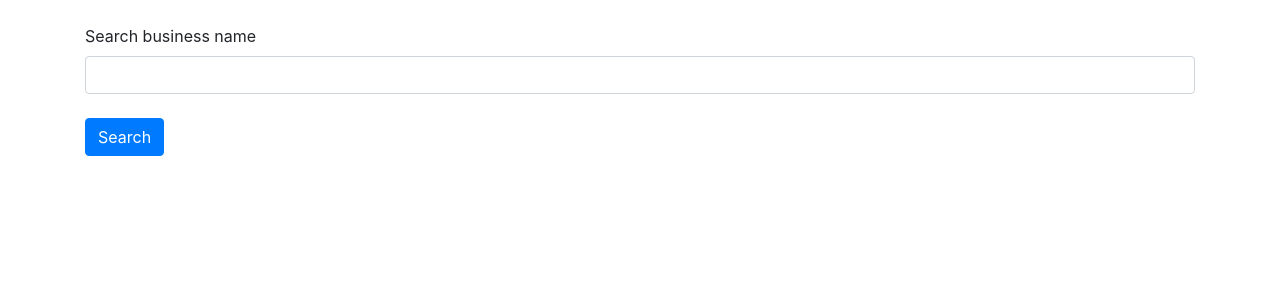
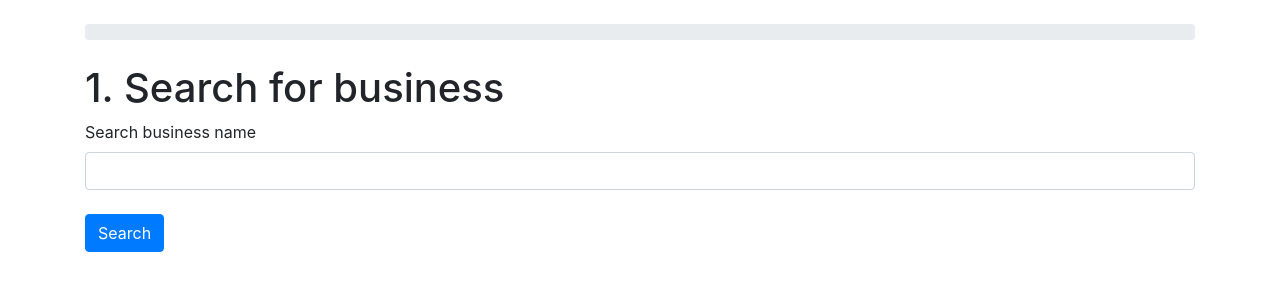
Before and after one commit to JuanTwo779/pasyente-backend-flask, a Flask app: page /search-business in a window 1280 px wide. Shown: the part 56-356 px from the top of the page. Run offline with Flask 3, Linux system fonts and the light colour scheme.

Commit message:
Progress bar addition

```diff
--- a/src/templates/search_business.html
+++ b/src/templates/search_business.html
@@ -1,6 +1,11 @@
 {% extends 'base.html' %}
 
 {% block content %}
+
+    <div class="progress" role="progressbar" aria-label="Default striped example" aria-valuenow="10" aria-valuemin="0" aria-valuemax="100">
+        <div class="progress-bar progress-bar-striped" style="width: 0%"></div>
+    </div>
+    <br/>
 
 
     {% for message in get_flashed_messages() %}
@@ -12,7 +17,8 @@
         </div>
     {% endfor %}
 
-    <!-- SEARCH FORM -->
+    <!-- SEARCH BUSINESS FORM -->
+     <h1>1. Search for business</h1>
     <form method="POST" action="{{ url_for('main.search_business_name') }}">
         {{ form.hidden_tag() }}
         {{ form.query.label(class="form-label") }}
@@ -30,7 +36,7 @@
                 {% for business in businesses %}
                     <button type="submit" class="list-group-item list-group-item-action"
                             name="selected_business" value="{{ business.business_id }}">
-                        {{ business.name }}
+                        <span>{{ business.name }}</span> - {{ business.phone }}
                     </button>
                 {% endfor %}
             </div>
@@ -38,6 +44,10 @@
         </form>
     {% elif request.method == 'POST' %}
         <small>No results found.</small>
+        <!-- REDIRECT CREATE BUSINESS FORM -->
+        <!-- <form action="{{ url_for('main.create_new_business') }}" method="get">
+            <button type="submit" class="btn-sm btn-warning">Create new business</button>
+        </form> -->
     {% endif %}
 
 {% endblock %}
```
